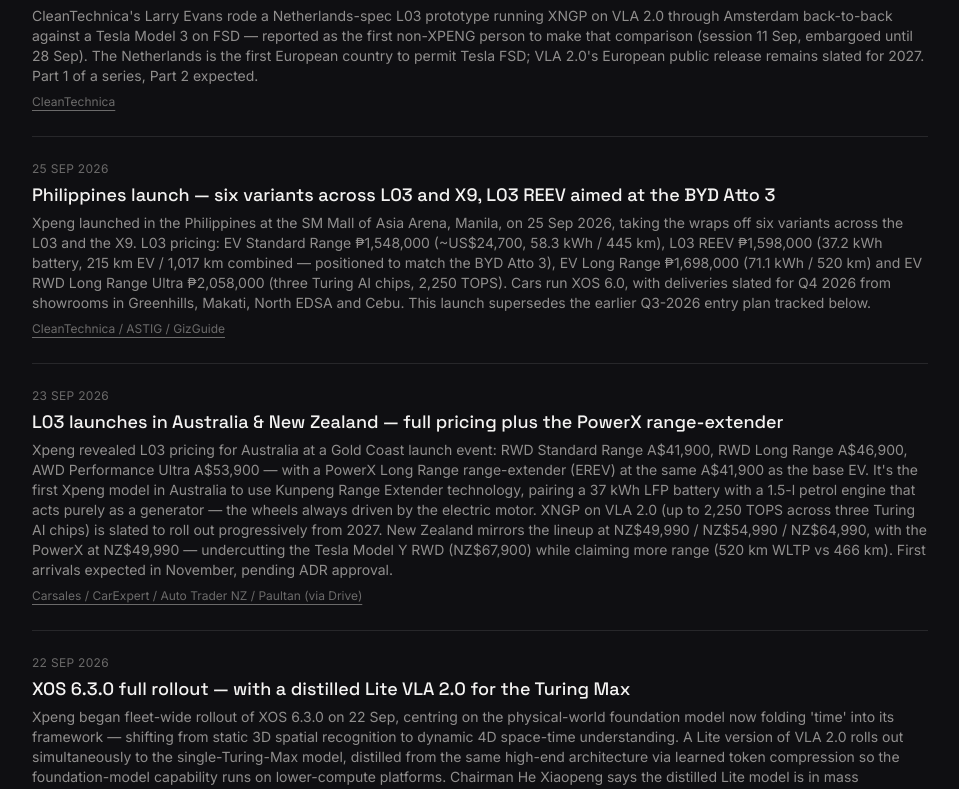
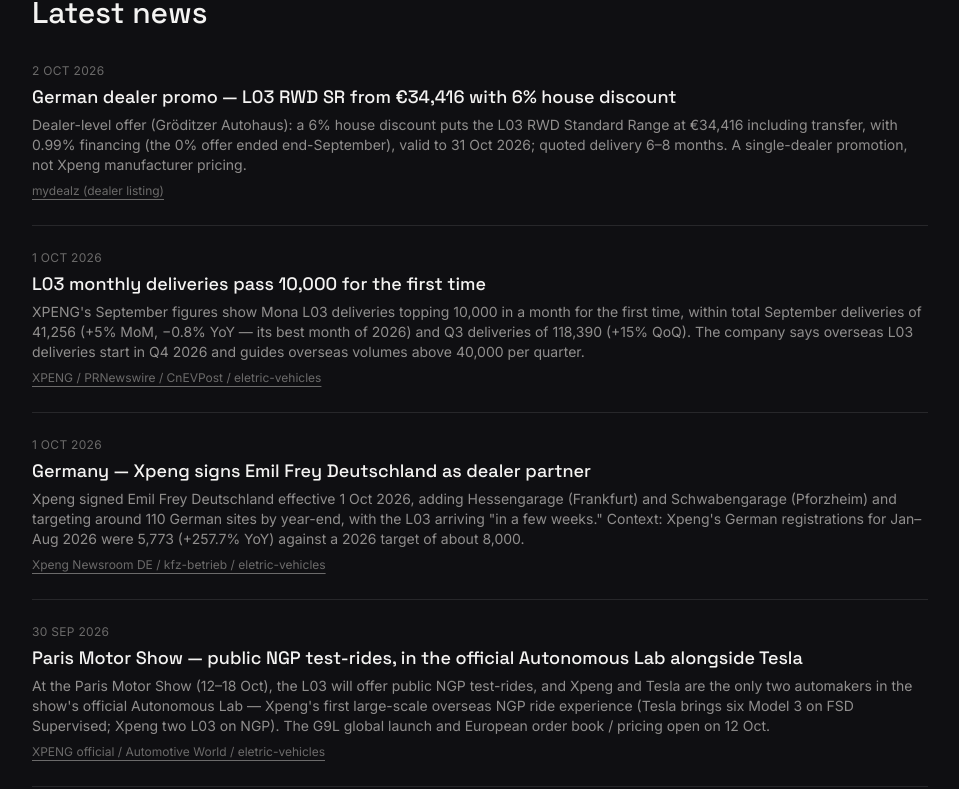
Before and after one commit to marv1n-bot/xpeng-l03-showcase, a Next.js app: page /research in a window 1280 px wide. Shown: the part 1226-2015 px from the top of the page, without its empty margins (160-1119 px from the left). Built offline with nearby package versions, Linux system fonts and the light colour scheme.

Commit message:
content: L03 Sept deliveries, Paris Motor Show NGP rides, Emil Frey DE dealer (2026-10-02)

```diff
--- a/src/content/research.ts
+++ b/src/content/research.ts
@@ -55,7 +55,7 @@ export interface ReviewItem {
 }
 
 export const research = {
-  updated: 'September 2026',
+  updated: 'October 2026',
   heroImage: {
     src: '/images/xpeng-l03-research-hero-street.jpg',
     alt: 'Xpeng L03 low-angle front three-quarter view on a sunny street, purple colorway',
@@ -69,6 +69,11 @@ export const research = {
     headline:
       'Reception has been strong on price and order volume, especially in Europe where the L03 undercuts the Tesla Model Y.',
     points: [
+      {
+        label: 'L03 monthly deliveries (Sep 2026)',
+        value: '10,000+',
+        note: 'First month above 10,000 — still China-only; overseas L03 deliveries only begin Q4 2026',
+      },
       {
         label: 'China orders',
         value: '50,000+',
@@ -93,6 +98,38 @@ export const research = {
   },
 
   news: [
+    {
+      date: '2 Oct 2026',
+      headline: 'German dealer promo — L03 RWD SR from €34,416 with 6% house discount',
+      summary:
+        "Dealer-level offer (Gröditzer Autohaus): a 6% house discount puts the L03 RWD Standard Range at €34,416 including transfer, with 0.99% financing (the 0% offer ended end-September), valid to 31 Oct 2026; quoted delivery 6–8 months. A single-dealer promotion, not Xpeng manufacturer pricing.",
+      source: 'mydealz (dealer listing)',
+      url: 'https://www.mydealz.de/deals/xpeng-l03-mit-6-rabatt-ab-34416-eur-inkl-uberfuhrung-099-finanzierung-forderfahig-2847115',
+    },
+    {
+      date: '1 Oct 2026',
+      headline: 'L03 monthly deliveries pass 10,000 for the first time',
+      summary:
+        "XPENG's September figures show Mona L03 deliveries topping 10,000 in a month for the first time, within total September deliveries of 41,256 (+5% MoM, −0.8% YoY — its best month of 2026) and Q3 deliveries of 118,390 (+15% QoQ). The company says overseas L03 deliveries start in Q4 2026 and guides overseas volumes above 40,000 per quarter.",
+      source: 'XPENG / PRNewswire / CnEVPost / eletric-vehicles',
+      url: 'https://www.prnewswire.com/news-releases/xpeng-announces-vehicle-delivery-results-for-september-and-third-quarter-2026-302895410.html',
+    },
+    {
+      date: '1 Oct 2026',
+      headline: 'Germany — Xpeng signs Emil Frey Deutschland as dealer partner',
+      summary:
+        "Xpeng signed Emil Frey Deutschland effective 1 Oct 2026, adding Hessengarage (Frankfurt) and Schwabengarage (Pforzheim) and targeting around 110 German sites by year-end, with the L03 arriving \"in a few weeks.\" Context: Xpeng's German registrations for Jan–Aug 2026 were 5,773 (+257.7% YoY) against a 2026 target of about 8,000.",
+      source: 'Xpeng Newsroom DE / kfz-betrieb / eletric-vehicles',
+      url: 'https://xpeng-newsroom.pr.co/de-DE/272689-xpeng-bildet-handelspartnerschaft-mit-emil-frey-deutschland/',
+    },
+    {
+      date: '30 Sep 2026',
+      headline: 'Paris Motor Show — public NGP test-rides, in the official Autonomous Lab alongside Tesla',
+      summary:
+        "At the Paris Motor Show (12–18 Oct), the L03 will offer public NGP test-rides, and Xpeng and Tesla are the only two automakers in the show's official Autonomous Lab — Xpeng's first large-scale overseas NGP ride experience (Tesla brings six Model 3 on FSD Supervised; Xpeng two L03 on NGP). The G9L global launch and European order book / pricing open on 12 Oct.",
+      source: 'XPENG official / Automotive World / eletric-vehicles',
+      url: 'https://www.automotiveworld.com/news/xpeng-to-open-g9l-orders-in-europe-at-paris-motor-show/',
+    },
     {
       date: '28 Sep 2026',
       headline: 'First back-to-back VLA 2.0 vs. Tesla FSD comparison — in Amsterdam',
@@ -467,7 +504,7 @@ export const research = {
     {
       title: 'Three circulating NL retail-price claims did not hold up',
       detail:
-        'Three specific NL price figures have circulated but failed verification as of Sep 2026: (1) €42,990 incl. VAT / €41,677 fiscal value for the AWD Performance trim; (2) a four-trim price ladder of €34,990 / €37,990 / €40,990 / €45,990; (3) a claim that only the Performance Ultra trim gets a dual-chip NGP setup — contradicted by the real per-trim tiering (Max 1 chip, Ultra SE 2 chips, Ultra AWD 3 chips) in the Electronics section below. None of these three are confirmed Xpeng figures — listed here as debunked, not as fact. Note: as of 2 Sep 2026 xpeng.com confirms only the €36,990 starting price; a secondary Dutch outlet (e-drivers.com) is now citing the same four-trim ladder in (2) as current NL pricing, which conflicts with its earlier debunked status — not corroborated elsewhere, so the debunked verdict stands pending confirmation from an official source.',
+        'Three specific NL price figures have circulated but failed verification as of Sep 2026: (1) €42,990 incl. VAT / €41,677 fiscal value for the AWD Performance trim; (2) a four-trim price ladder of €34,990 / €37,990 / €40,990 / €45,990; (3) a claim that only the Performance Ultra trim gets a dual-chip NGP setup — contradicted by the real per-trim tiering (Max 1 chip, Ultra SE 2 chips, Ultra AWD 3 chips) in the Electronics section below. None of these three are confirmed Xpeng figures — listed here as debunked, not as fact. Note: as of 2 Sep 2026 xpeng.com confirms only the €36,990 starting price; a secondary Dutch outlet (e-drivers.com) is now citing the same four-trim ladder in (2) as current NL pricing, which conflicts with its earlier debunked status — not corroborated elsewhere, so the debunked verdict stands pending confirmation from an official source. (Updated 2 Oct 2026: the official NL configurator now shows the RWD Standard Range at €34,990 — the first rung of ladder (2) — so the picture is less clear-cut, but it remains unconfirmed pending broader official pricing and the debunked verdict still stands for the other figures.)',
       confidence: 'Debunked',
     },
     {
@@ -609,6 +646,9 @@ export const research = {
   },
 
   sources: [
+    { label: 'PRNewswire — XPENG September & Q3 2026 deliveries', url: 'https://www.prnewswire.com/news-releases/xpeng-announces-vehicle-delivery-results-for-september-and-third-quarter-2026-302895410.html' },
+    { label: 'Automotive World — G9L European orders at Paris Motor Show', url: 'https://www.automotiveworld.com/news/xpeng-to-open-g9l-orders-in-europe-at-paris-motor-show/' },
+    { label: 'Xpeng Newsroom DE — Emil Frey Deutschland partnership', url: 'https://xpeng-newsroom.pr.co/de-DE/272689-xpeng-bildet-handelspartnerschaft-mit-emil-frey-deutschland/' },
     { label: 'CnEVPost', url: 'https://cnevpost.com/2026/07/16/xpeng-launches-mona-l03/' },
     { label: 'CarNewsChina', url: 'https://carnewschina.com/2026/07/16/xpeng-l03-launches-in-europe-at-40740-usd-to-fight-for-market-share/' },
     { label: 'paultan.org', url: 'https://paultan.org/2026/07/17/xpeng-l03-launched-in-europe/' },
```
